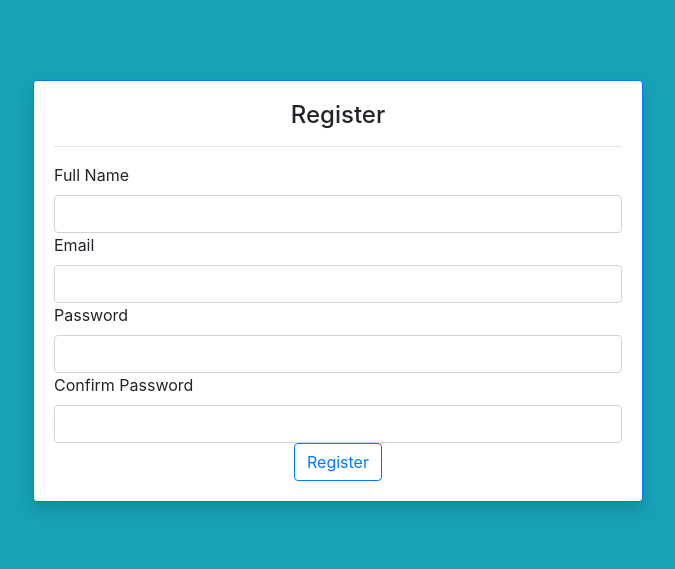
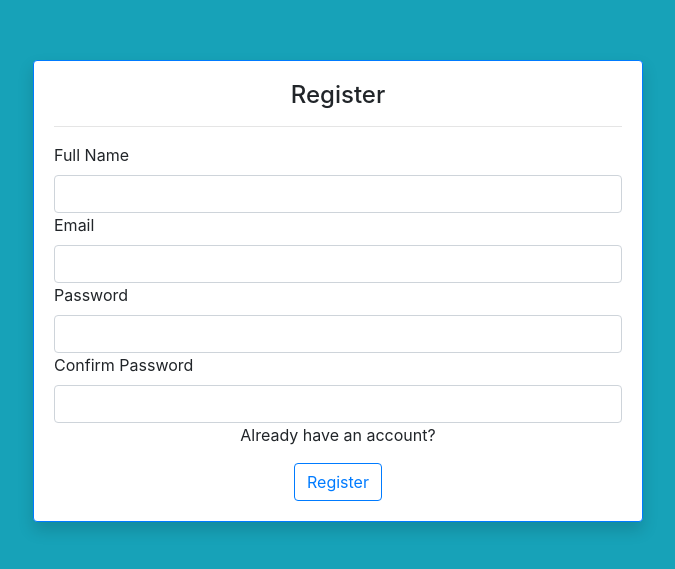
Before and after one commit to hamzan47/term-mean-app-frontend, an Angular app in the folder project/: page /signup in a window 1280 px wide. Shown: the part 109-678 px from the top of the page, without its empty margins (302-977 px from the left). Built offline with nearby package versions, Linux system fonts and the light colour scheme.

Commit message:
Register Update

```diff
--- a/project/src/app/signup/signup.component.html
+++ b/project/src/app/signup/signup.component.html
@@ -25,6 +25,7 @@
             </div>
 
             <div class="text-center">
+              <p class="text-center">Already have an account?</p>
               <button class="btn btn-outline-primary" type="submit">Register</button>
             </div>
 
```
